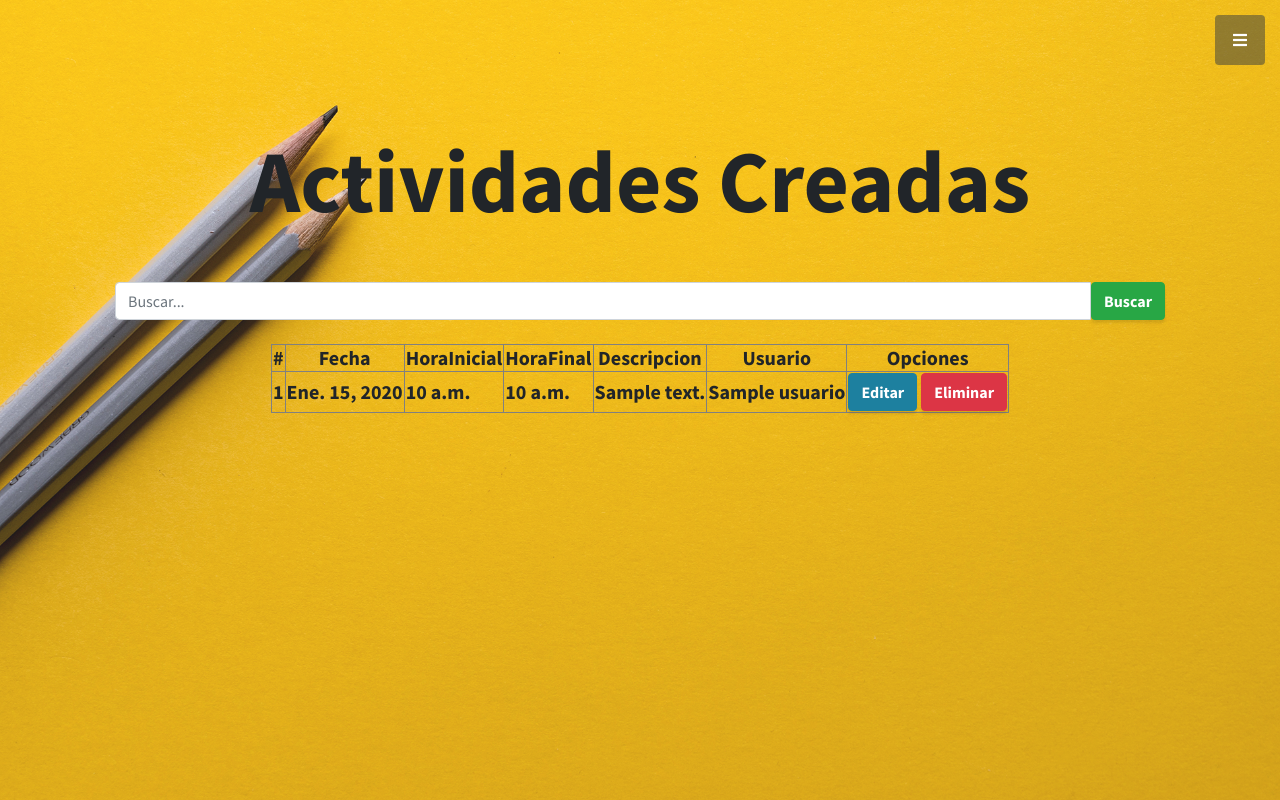
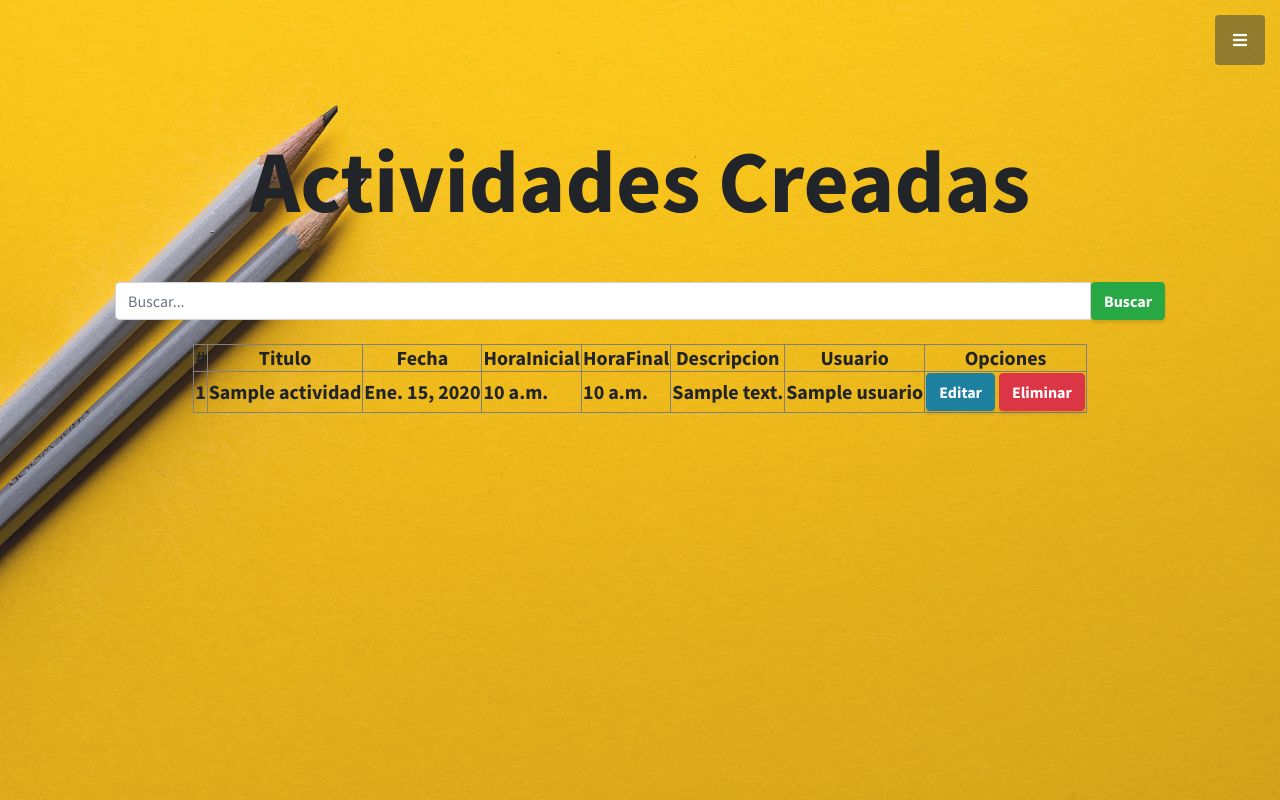
Before and after one commit to camiloCarabali/Proyecto, a Django app: template templates/calendario/actividad/listar.html in a window 1280 px wide. Run offline with Django 3.2, Linux system fonts and the light colour scheme; the template is opened without the code that fills it: values that come from a table or form of the project are taken from there, others are empty; tables that the repository leaves empty hold one stand-in row (values such as "Sample post"); parts of the project's set-up code (start-up, migrations or seed data) failed here and were passed over; some libraries are stand-ins or nearby versions.

Commit message:
version2.4

```diff
--- a/apps/calendario/admin.py
+++ b/apps/calendario/admin.py
@@ -35,8 +35,8 @@ class ActividadResources(resources.ModelResource):
         model = Actividad
 
 class ActividadAdmin(ImportExportModelAdmin, admin.ModelAdmin):
-    search_fields = ['fecha', 'horaInicial', 'horaFinal', 'descripcion', 'usuario_id']
-    list_display = ('fecha', 'horaInicial', 'horaFinal', 'descripcion', 'usuario_id', 'estado')
+    search_fields = ['titulo','fecha', 'horaInicial', 'horaFinal', 'descripcion', 'usuario_id']
+    list_display = ('titulo','fecha', 'horaInicial', 'horaFinal', 'descripcion', 'usuario_id', 'estado')
     resources_class = ActividadResources
 
 
--- a/apps/calendario/models.py
+++ b/apps/calendario/models.py
@@ -49,6 +49,7 @@ class Usuario(models.Model):
 
 class Actividad(models.Model):
     id = models.AutoField(primary_key=True)
+    titulo = models.CharField(max_length=50, blank=False, null=True)
     fecha = models.DateField('Fecha', blank=False, null=False)
     horaInicial = models.TimeField('HoraInicial', blank=False, null=False)
     horaFinal = models.TimeField('HoraFinal', blank=False, null=False)
@@ -59,3 +60,7 @@ class Actividad(models.Model):
     class Meta:
         verbose_name = 'Actividad'
         verbose_name_plural = 'Actividades'
+        ordering = ['titulo']
+
+    def __str__(self):
+        return self.titulo
--- a/templates/calendario/actividad/calendario.html
+++ b/templates/calendario/actividad/calendario.html
@@ -23,7 +23,7 @@ Calendario de Actividades
             events: [
                 {% for actividad in object_list %}
                 {
-                    title: "{{ actividad.descripcion }}",
+                    title: "{{ actividad.titulo }}",
                     start: '{{ actividad.fecha | date:"Y-m-d" }}',
                     end: '{{ actividad.fecha | date:"Y-m-d" }}',
                 },
--- a/templates/calendario/actividad/listar.html
+++ b/templates/calendario/actividad/listar.html
@@ -33,6 +33,7 @@ Actividades Creadas
                 <thead>
                     <tr>
                         <th>#</th>
+                        <th><center>Titulo</center></th>
                         <th><center>Fecha</center></th>
                         <th><center>HoraInicial</center></th>
                         <th><center>HoraFinal</center></th>
@@ -45,6 +46,7 @@ Actividades Creadas
                     {% for actividad in actividades %}
                         <tr>
                             <td>{{ actividad.id }}</td>
+                            <td>{{ actividad.titulo }}</td>
                             <td>{{ actividad.fecha }}</td>
                             <td>{{ actividad.horaInicial }}</td>
                             <td>{{ actividad.horaFinal }}</td>
```
Also changed, not shown: apps/calendario/forms.py (+7 -1 lines), apps/calendario/migrations/0009_auto_20201113_1931.py (added), apps/calendario/migrations/0010_auto_20201113_1937.py (added).
